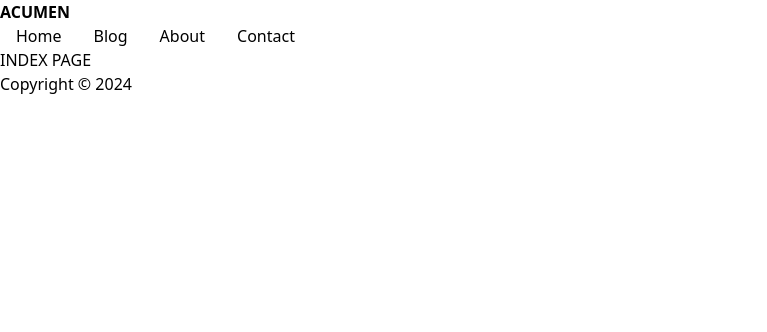
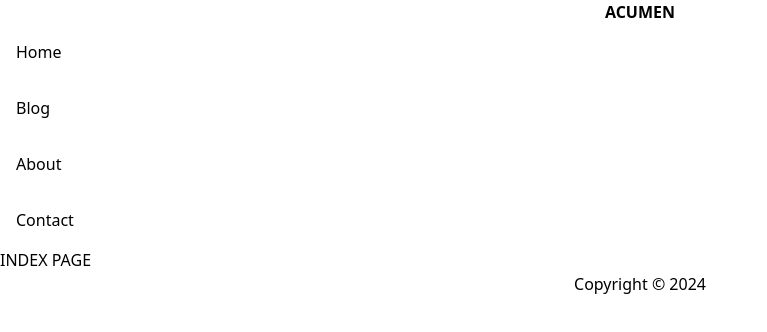
Before and after one commit to AgVicCodes/TechWebsite, a Next.js app: page / in a window 1280 px wide. Shown: the top 332 px of the page, without its empty margins (0-767 px from the left). Built offline with nearby package versions, Linux system fonts and the light colour scheme.

Commit message:
Layout templating

```diff
--- a/components/Footer.jsx
+++ b/components/Footer.jsx
@@ -1,8 +1,10 @@
 const Footer = () => {
     return (
-        <>
-            <span>Copyright © 2024</span>
-        </>
+        <footer className="container">
+            <div className="flex">
+                <span className="mx-auto">Copyright © 2024</span>
+            </div>
+        </footer>
     );
 }
 
--- a/components/Navbar.jsx
+++ b/components/Navbar.jsx
@@ -2,15 +2,15 @@ import Link from "next/link"
 
 const Navbar = () => {
     return (
-        <nav>
-            <div className = "logo">
-                <h1 className = "font-bold">ACUMEN</h1>
+        <nav className="container">
+            <div className = "grid">
+                <h1 className = "font-bold mx-auto">ACUMEN</h1>
                 {/* <img src = "" alt = "Logo"/> */}
+                <Link href = "/" className = "m-4">Home</Link>
+                <Link href = "/" className = "m-4">Blog</Link>
+                <Link href = "/about" className = "m-4">About</Link>
+                <Link href = "/" className = "m-4">Contact</Link>
             </div>
-            <Link href = "/" className = "m-4">Home</Link>
-            <Link href = "/" className = "m-4">Blog</Link>
-            <Link href = "/about" className = "m-4">About</Link>
-            <Link href = "/" className = "m-4">Contact</Link>
         </nav>
     );
 }
```
